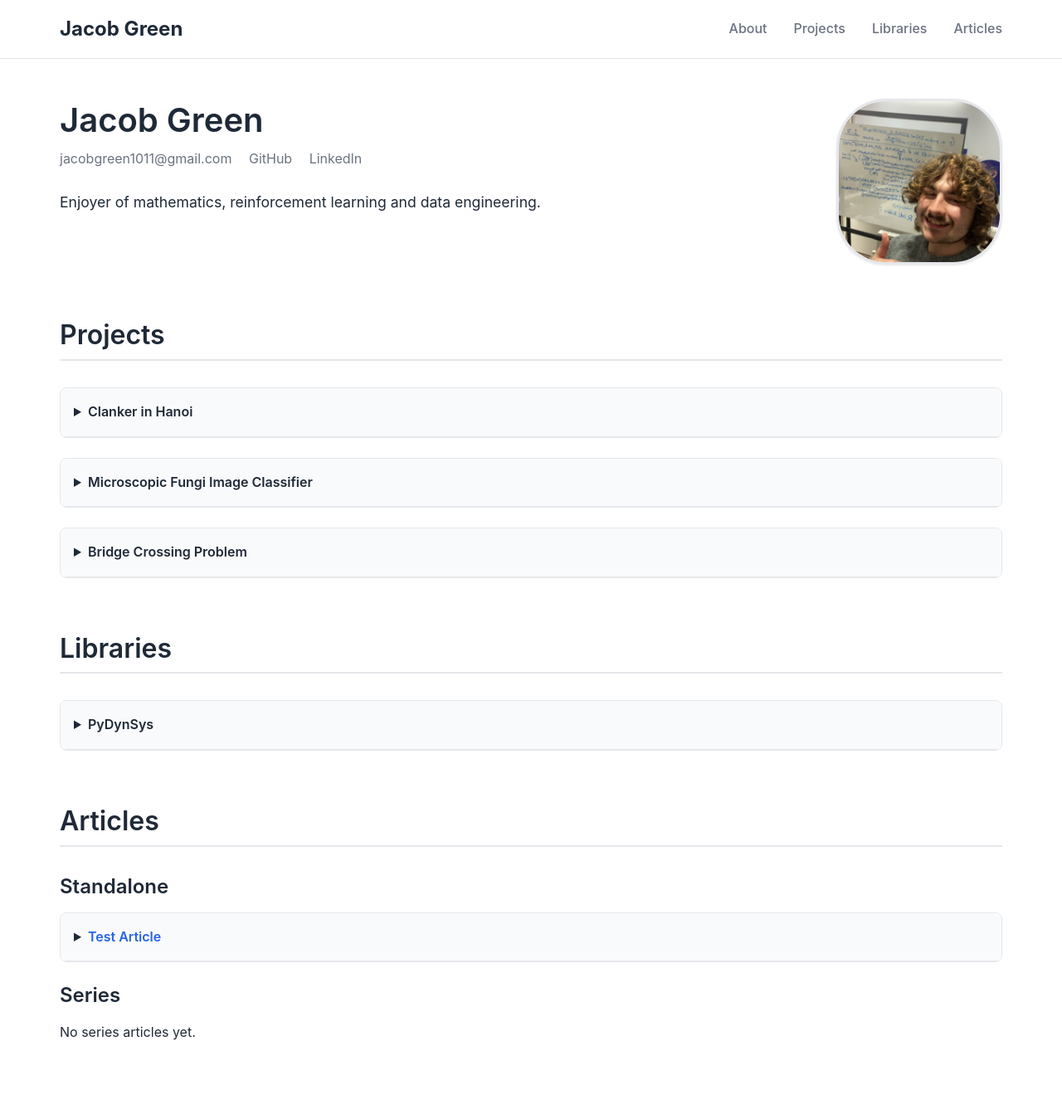
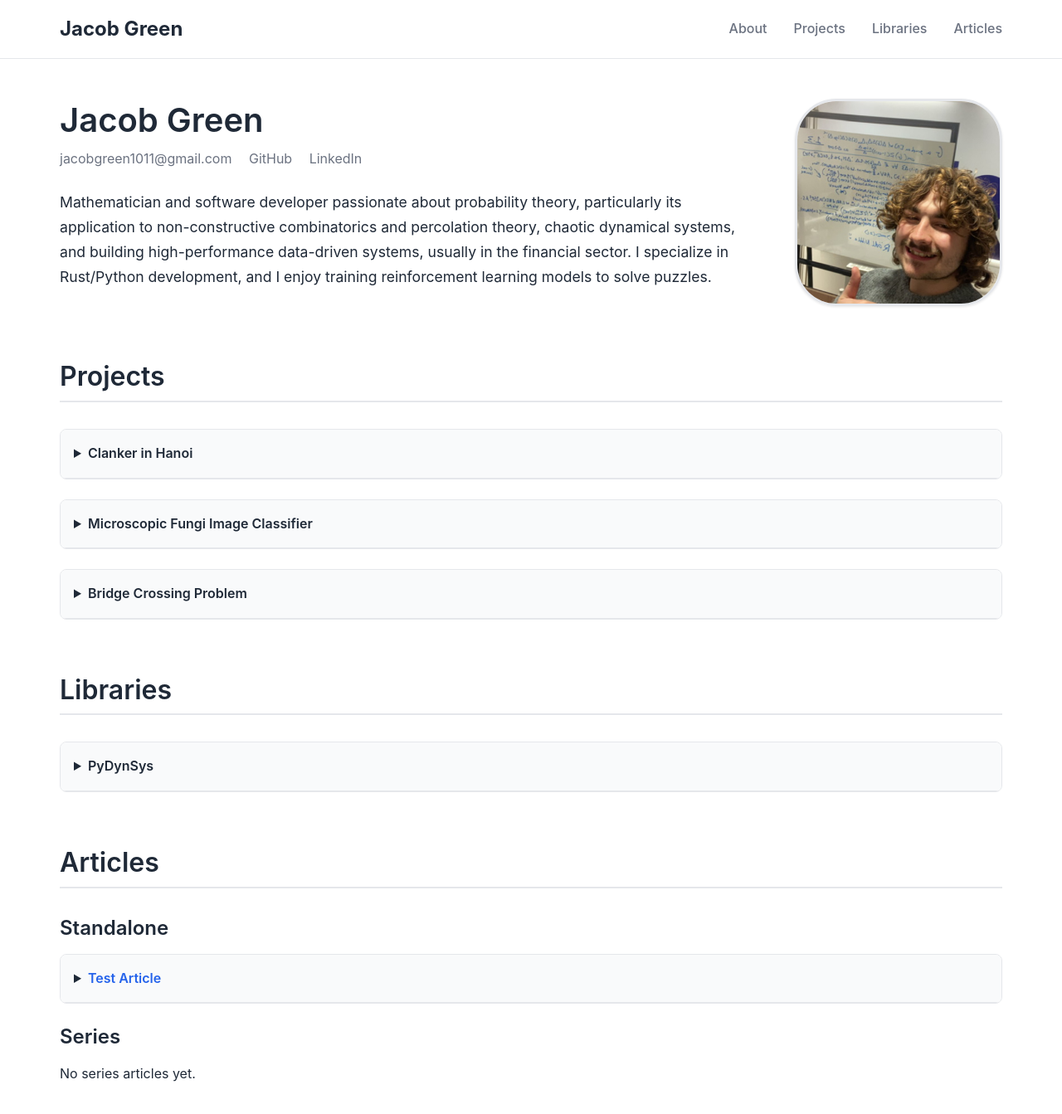
Before and after one commit to jg1011/jg1011.github.io, a Jekyll site: the page built from index.md, in a window 1280 px wide and 1400 px high. Shown: the top 1343 px of the window at 83% size. Built offline with Jekyll 4.4.1, drawn with Linux system fonts in a browser that asks for light colours.

Commit message:
updated about me, did some image resizing

```diff
--- a/assets/css/main.css
+++ b/assets/css/main.css
@@ -134,9 +134,9 @@ a:hover {
 }
 
 .hero-photo {
-    width: 200px;
-    height: 200px;
-    border-radius: 30%;
+    width: 250px;
+    height: 250px;
+    border-radius: 20%;
     object-fit: cover;
     border: 3px solid var(--border-color);
     box-shadow: var(--shadow);
--- a/index.md
+++ b/index.md
@@ -14,7 +14,7 @@ title: Home
                 <a href="https://www.linkedin.com/in/jacob-green-mathematics/" target="_blank">LinkedIn</a>
             </div>
             <div class="hero-about">
-                <p>Enjoyer of mathematics, reinforcement learning and data engineering.</p>
+                <p>Mathematician and software developer passionate about probability theory, particularly its application to non-constructive combinatorics and percolation theory, chaotic dynamical systems, and building high-performance data-driven systems, usually in the financial sector. I specialize in Rust/Python development, and I enjoy training reinforcement learning models to solve puzzles.</p>
             </div>
         </div>
         <img src="{{ '/assets/images/profile_photo.jpg' | relative_url }}" alt="Jacob Green" class="hero-photo">
@@ -83,7 +83,7 @@ title: Home
                 <div class="library-card">
                     <img src="{{ '/assets/images/pydynsys.gif' | relative_url }}" alt="PyDynSys" class="library-image">
                     <div class="library-info">
-                        <h3 class="library-title">PyDynSys</h3>
+                        <h3 class="library-title">PyDynSys (currently in alpha)</h3>
                         <p class="library-description">An object oriented library for the analysis of dynamical systems, designed for mathematically mature use-cases: Symbolic, functional and numerical dynamical system builders, trajectory computation with caching via scipy and plotting with matplotlib, support for both autonomous and non-autonomous systems, in-built n-pendulum and driven pendulum models with matplotlib simulations, symbolic phase space support with plotting utilities, in-built bifurification analysis utilities and more!</p>
                         <div class="library-links">
                             <a href="https://github.com/jg1011/PyDynSys" target="_blank">GitHub</a>
```
